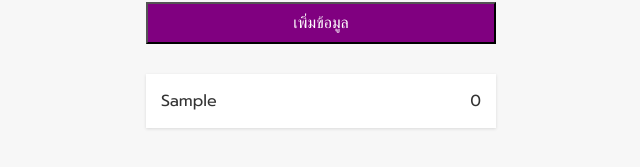
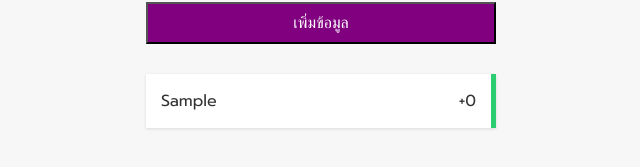
Before and after one commit to sarawuthjdp/demo-react, a React (Create React App) app: page / in a window 1280 px wide. Both pictures are taken after typing "Sample" into the empty fields and a click on the button "เพิ่มข้อมูล". Shown: the part 445-612 px from the top of the page, without its empty margins (319-959 px from the left). Built offline with nearby package versions, Linux system fonts and the light colour scheme.

Commit message:
styling condition

```diff
--- a/src/App.js
+++ b/src/App.js
@@ -6,9 +6,7 @@
   const design = { color: "red", textAlign: "center", fontSize: "1.5rem" };
   const [items, setItems] = useState([])
   const onAddNewItem = (newItems)=>{
-    setItems((prevItem)=>{
-      return [newItems,...prevItem];
-    });
+    setItems([newItems,...items]);
   }
 
   return (
--- /dev/null
+++ b/src/Component/Item.css
@@ -0,0 +1,6 @@
+.expense{
+    border-right: 5px solid red;
+}
+.income{
+    border-right: 5px solid #2ccc71
+}
--- a/src/Component/Item.js
+++ b/src/Component/Item.js
@@ -1,9 +1,11 @@
 import PropTypes from 'prop-types';
-
+import './Item.css'
 const Item = ({title,amount}) => {
+  const status = amount<0?'expense':'income'
+  const symbol = amount<0?"-":"+"
   return (
-    <li>
-      {title} <span>{amount}</span>
+    <li className={status}>
+      {title} <span>{symbol}{Math.abs(amount)}</span>
     </li>
   );
 };
```
